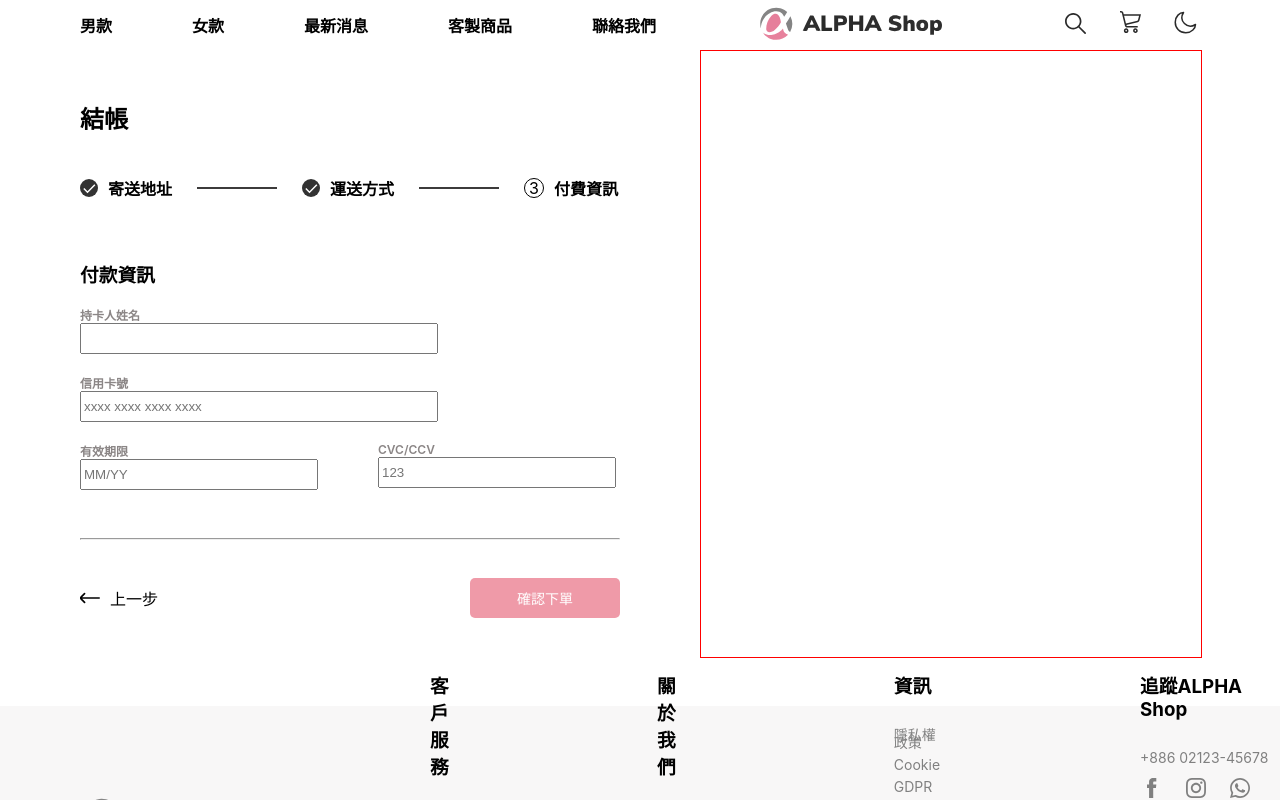
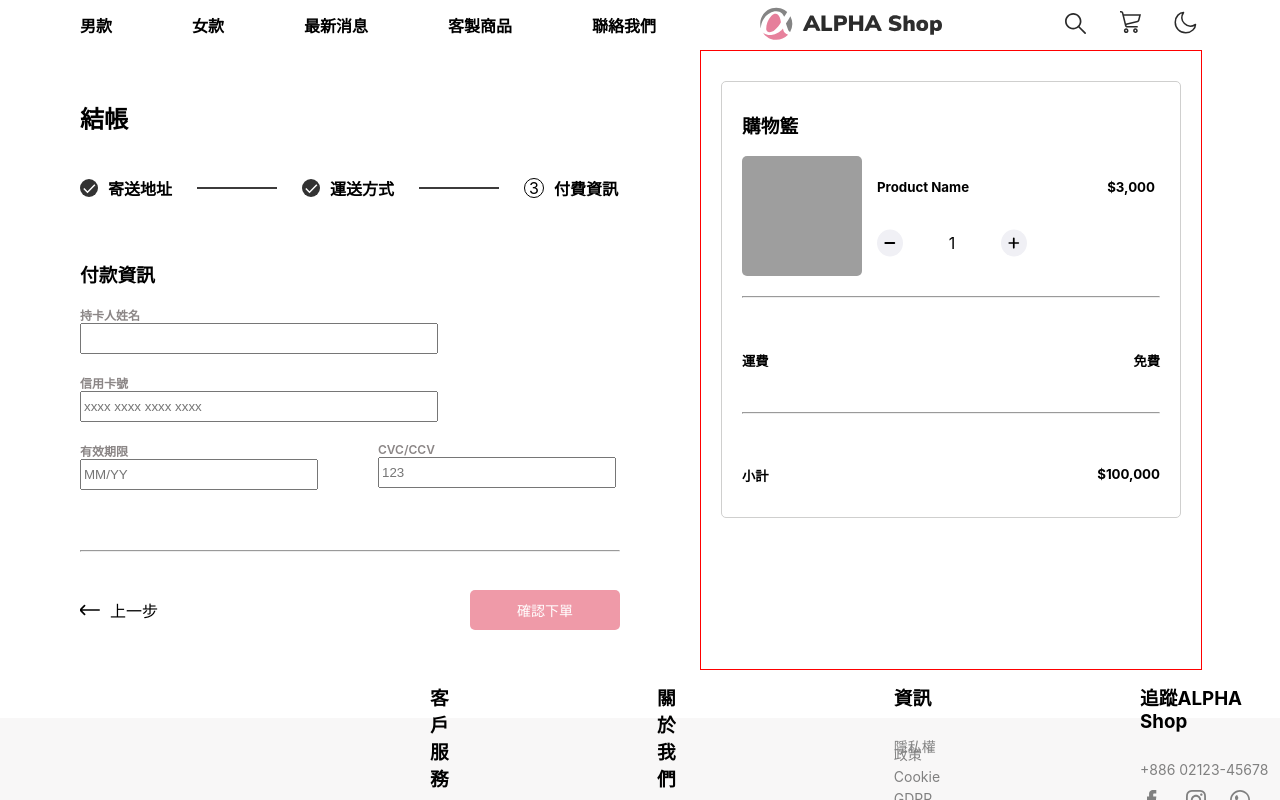
Before and after one commit to mikachou90/shop-react-project, a React (Create React App) app: page / in a window 1280 px wide. Shown: the top 800 px of the page. Built offline with nearby package versions, Linux system fonts and the light colour scheme; grey boxes are pictures that could not be loaded.

Commit message:
add Cart.jsx layout

```diff
--- a/src/components/Main/Cart/Cart.css
+++ b/src/components/Main/Cart/Cart.css
@@ -1,5 +1,46 @@
-div.cartWrapper {
+div.cart {
 width: 500px;
 height: 100%;
   border: 1px solid red;
 }
+
+div.cartWrapper {
+  border: 1px solid rgb(207, 207, 206);
+  border-radius: 5px;
+  margin: 30px 20px;
+  padding: 10px 20px;
+
+}
+
+div.item, div.itemInfo, div.addItem, div.shipFee, div.totalPrice {
+  display: flex;
+}
+
+div.itemRright {
+  /* border: 1px solid green; */
+  width: 300px;
+  margin-left: 10px;
+  padding: 0 5px ;
+}
+
+div.itemInfo {
+  justify-content: space-between;
+}
+
+div.addItem {
+  width: 150px;
+  justify-content: space-between;
+}
+
+img.itemPic {
+  width: 120px;
+  border-radius: 5px;
+}
+
+div.shipFee, div.totalPrice {
+  justify-content: space-between;
+}
+
+hr {
+  margin-top: 20px;
+}
--- a/src/components/Main/Cart/Cart.jsx
+++ b/src/components/Main/Cart/Cart.jsx
@@ -1,7 +1,60 @@
 import "./Cart.css";
 
+const products = [
+  {
+    id: "1",
+    name: "貓咪罐罐",
+    img: "https://picsum.photos/300/300?text=1",
+    price: 100,
+    quantity: 2,
+  },
+  {
+    id: "2",
+    name: "貓咪干干",
+    img: "https://picsum.photos/300/300?text=2",
+    price: 200,
+    quantity: 1,
+  },
+];
+
 function Cart() {
-  return <div className="cartWrapper"></div>;
+  return (
+    <div className="cart">
+      <div className="cartWrapper">
+        <h3>購物籃</h3>
+        <div className="cartItems">
+          <div className="item">
+            <img
+              className="itemPic"
+              src="https://picsum.photos/300/300?text=1"
+              alt="itemPic"
+            />
+            <div className="itemRright">
+              <div className="itemInfo">
+                <h5>Product Name</h5>
+                <h5>$3,000</h5>
+              </div>
+              <div className="addItem">
+                <img src="/icons/minus.svg" alt="" />
+                <p>1</p>
+                <img src="/icons/plus.svg" alt="" />
+              </div>
+            </div>
+          </div>
+        </div>
+        <hr />
+        <div className="shipFee">
+          <h5>運費</h5>
+          <h5>免費</h5>
+        </div>
+        <hr />
+        <div className="totalPrice">
+          <h5>小計</h5>
+          <h5>$100,000</h5>
+        </div>
+      </div>
+    </div>
+  );
 }
 
 export default Cart;
```
